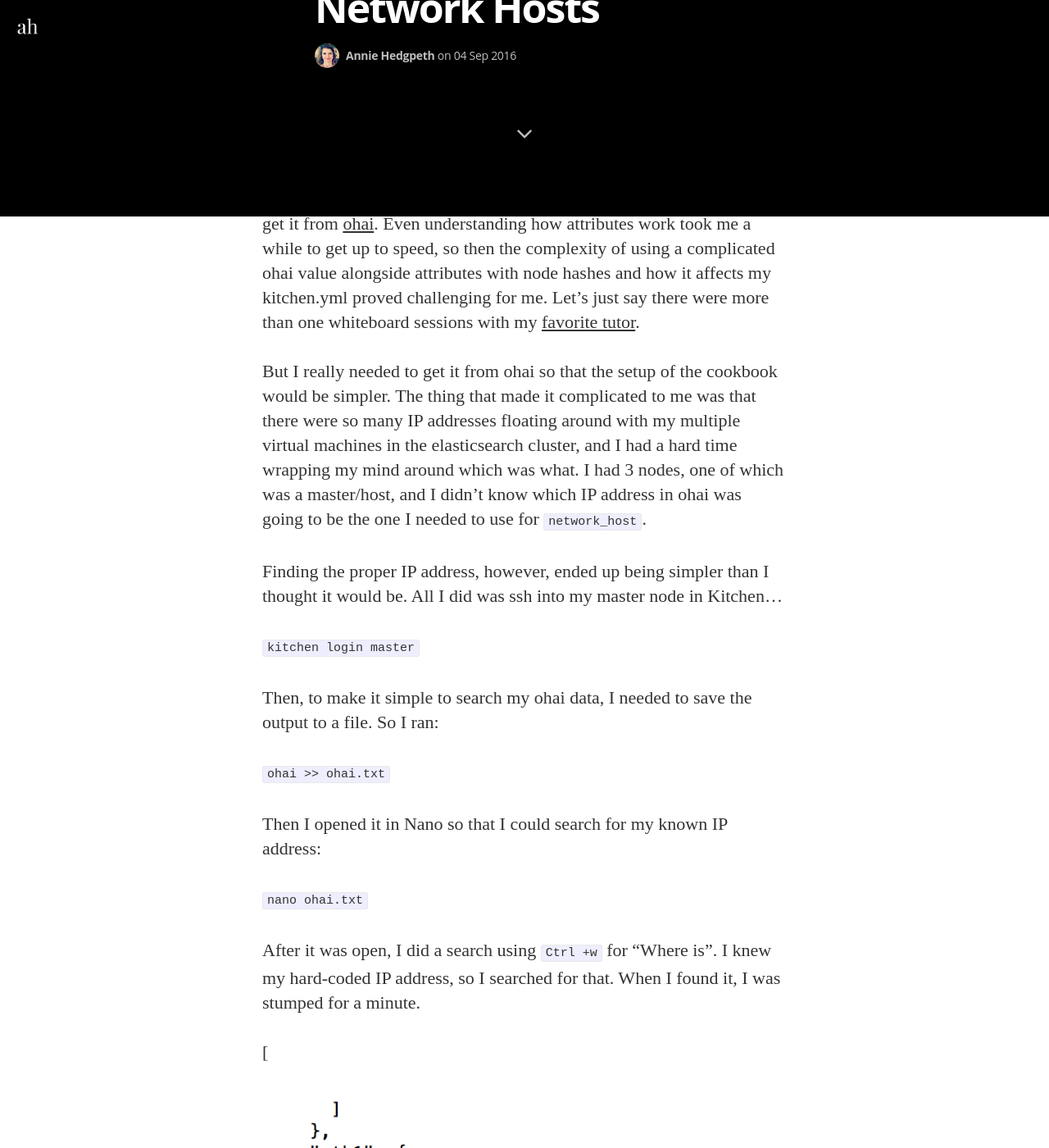
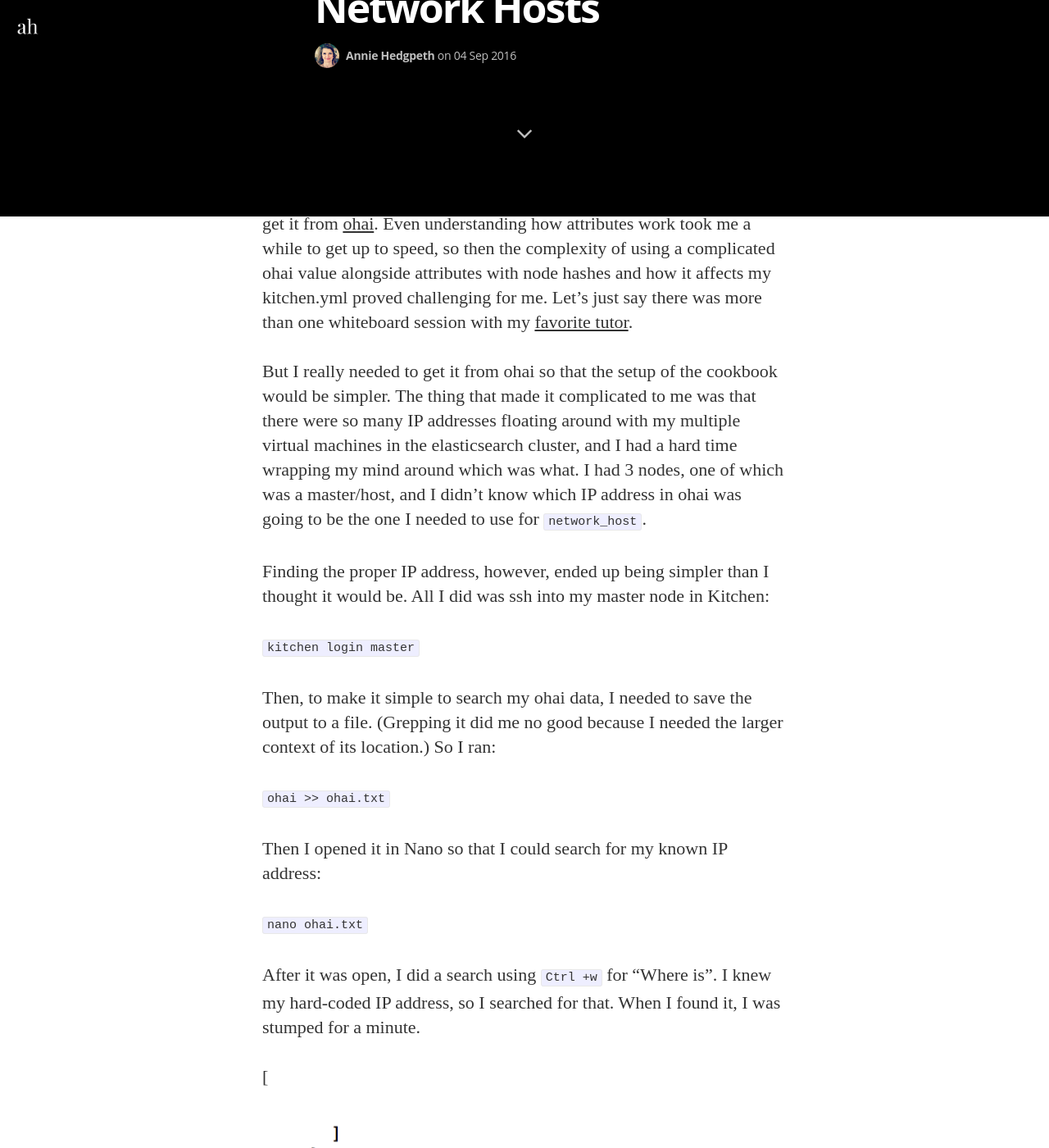
Before and after one commit to anniehedgpeth/anniehedgpeth.github.io, a Jekyll site: the page built from _posts/2016-09-05-elasticsearch-network-hosts.markdown, in a window 1280 px wide and 1400 px high, scrolled down 1136 px. Shown: the whole window at 82% size. Built offline with Jekyll 4.4.1, drawn with Linux system fonts in a browser that asks for light colours; nearby versions of some CDN libraries; some web fonts are replaced.

Commit message:
edits to elasticsearch post

```diff
--- a/Gemfile
+++ b/Gemfile
@@ -5,3 +5,5 @@ gem 'RedCloth'
 gem 'github-pages'
 gem 'bourbon'
 gem 'jemoji'
+gem 'kramdown'
+gem 'rouge'
--- a/_posts/2016-09-05-elasticsearch-network-hosts.markdown
+++ b/_posts/2016-09-05-elasticsearch-network-hosts.markdown
@@ -13,15 +13,15 @@ But I definitely want to slow down and share some breakthroughs so that I can re
 
 So I was tasked with creating a cookbook to spin up three nodes using Test Kitchen and to install elasticsearch onto said nodes. Easy enough? -_-
 
-Okay, so at first I was just hard-coding the `network_host` in my config because I just wanted to get it to work and I didn't really know how to get it from [ohai](https://docs.chef.io/ohai.html). Even understanding how attributes work took me a while to get up to speed, so then the complexity of using a complicated ohai value alongside attributes with node hashes and how it affects my kitchen.yml proved challenging for me. Let's just say there were more than one whiteboard sessions with my [favorite tutor](http://hedge-ops.com).
+Okay, so at first I was just hard-coding the `network_host` in my config because I just wanted to get it to work and I didn't really know how to get it from [ohai](https://docs.chef.io/ohai.html). Even understanding how attributes work took me a while to get up to speed, so then the complexity of using a complicated ohai value alongside attributes with node hashes and how it affects my kitchen.yml proved challenging for me. Let's just say there was more than one whiteboard session with my [favorite tutor](http://hedge-ops.com).
 
 But I really needed to get it from ohai so that the setup of the cookbook would be simpler. The thing that made it complicated to me was that there were so many IP addresses floating around with my multiple virtual machines in the elasticsearch cluster, and I had a hard time wrapping my mind around which was what. I had 3 nodes, one of which was a master/host, and I didn't know which IP address in ohai was going to be the one I needed to use for `network_host`.
 
-Finding the proper IP address, however, ended up being simpler than I thought it would be. All I did was ssh into my master node in Kitchen...
+Finding the proper IP address, however, ended up being simpler than I thought it would be. All I did was ssh into my master node in Kitchen:
 
 `kitchen login master`
 
-Then, to make it simple to search my ohai data, I needed to save the output to a file. So I ran:
+Then, to make it simple to search my ohai data, I needed to save the output to a file. (Grepping it did me no good because I needed the larger context of its location.) So I ran:
 
 `ohai >> ohai.txt`
 
```
Also changed, not shown: Gemfile.lock.
